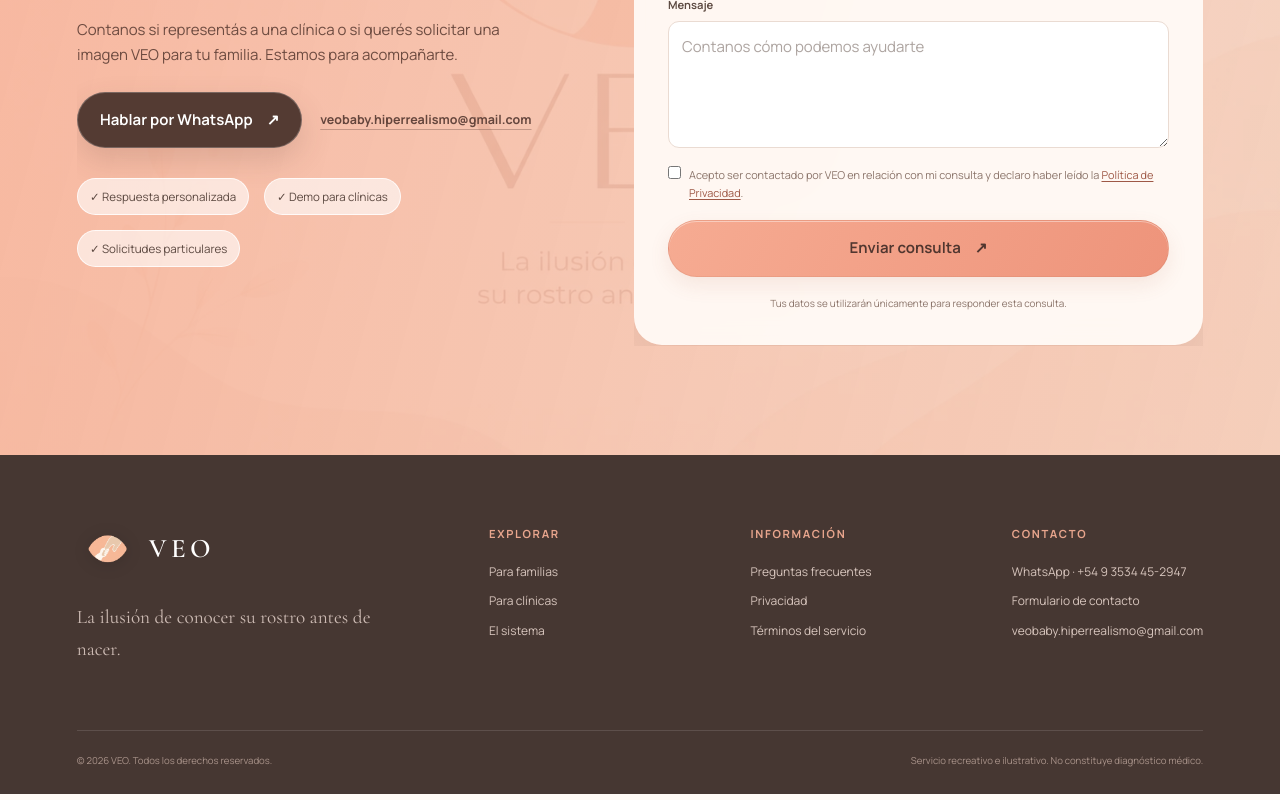
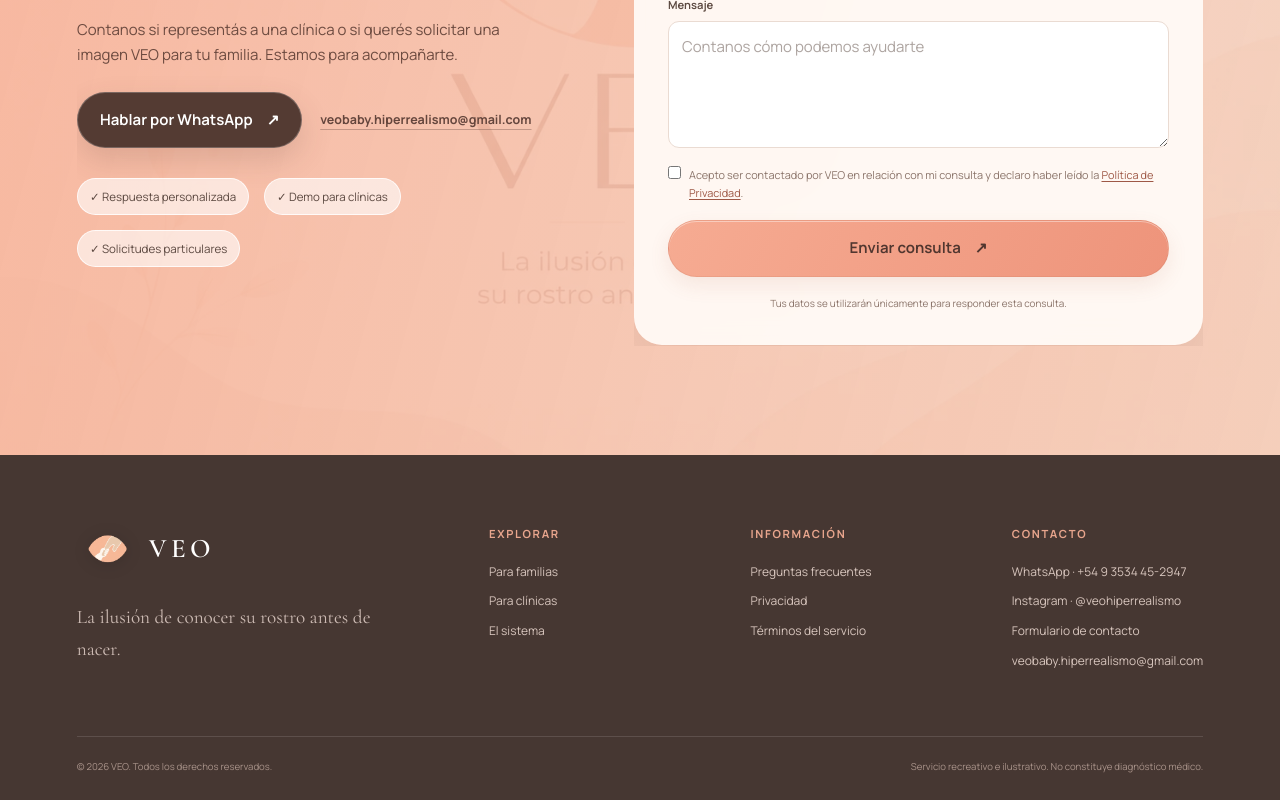
Before and after one commit to LeonardoMusk/veo-landing-page, a Next.js app: page / in a window 1280 px wide. Shown: the part 6439-7239 px from the top of the page. Built offline with nearby package versions, Linux system fonts and the light colour scheme; no server answers.

Commit message:
Add Instagram link to footer

```diff
--- a/app/page.tsx
+++ b/app/page.tsx
@@ -359,7 +359,7 @@ export default function Home() {
           <div className="footer-links">
             <div><strong>Explorar</strong><a href="#familias">Para familias</a><a href="#clinicas">Para clínicas</a><a href="#sistema">El sistema</a></div>
             <div><strong>Información</strong><a href="#preguntas">Preguntas frecuentes</a><a href="/privacidad">Privacidad</a><a href="/terminos">Términos del servicio</a></div>
-            <div><strong>Contacto</strong><a href={whatsappUrl} target="_blank" rel="noreferrer">WhatsApp · +54 9 3534 45-2947</a><a href="#contacto">Formulario de contacto</a><a className="footer-email" href="mailto:veobaby.hiperrealismo@gmail.com">veobaby.hiperrealismo@gmail.com</a></div>
+            <div><strong>Contacto</strong><a href={whatsappUrl} target="_blank" rel="noreferrer">WhatsApp · +54 9 3534 45-2947</a><a href="https://www.instagram.com/veohiperrealismo/" target="_blank" rel="noopener noreferrer">Instagram · @veohiperrealismo</a><a href="#contacto">Formulario de contacto</a><a className="footer-email" href="mailto:veobaby.hiperrealismo@gmail.com">veobaby.hiperrealismo@gmail.com</a></div>
           </div>
         </div>
         <div className="footer-bottom"><span>© 2026 VEO. Todos los derechos reservados.</span><span>Servicio recreativo e ilustrativo. No constituye diagnóstico médico.</span></div>
```
